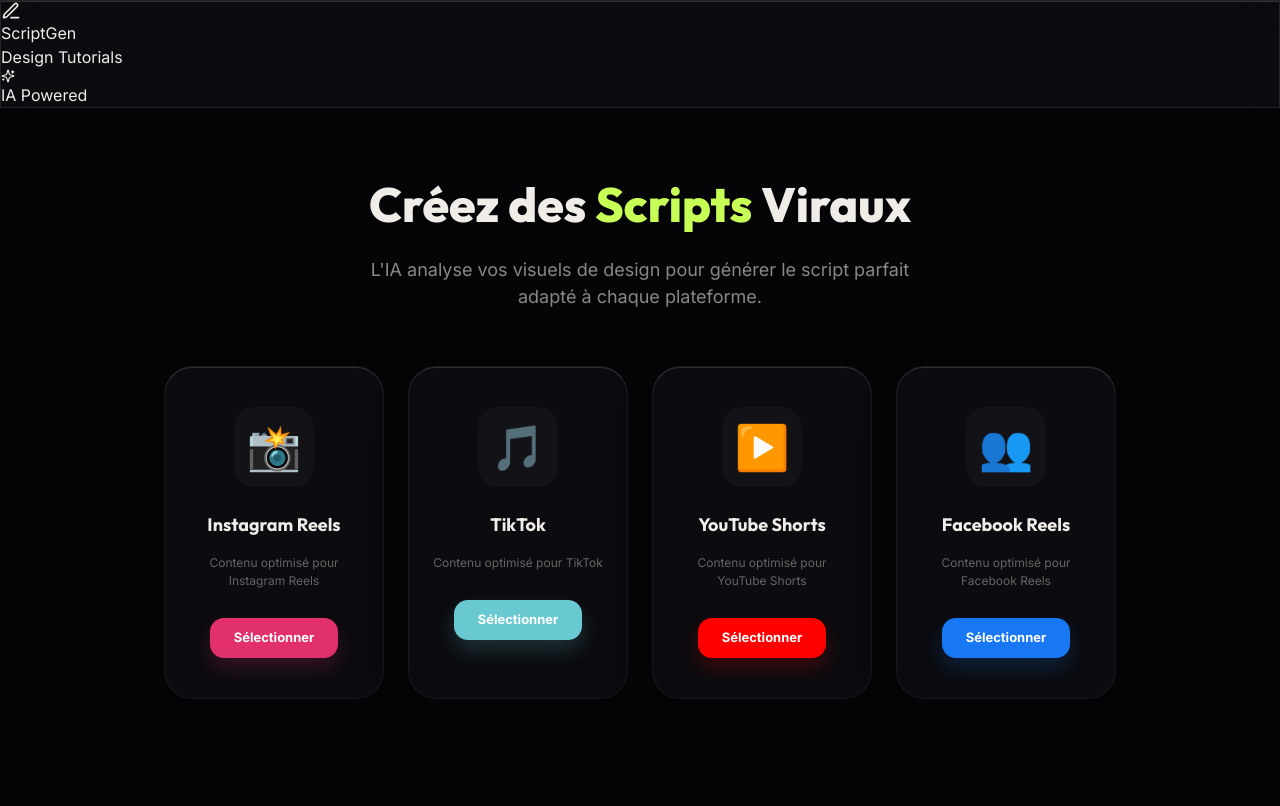
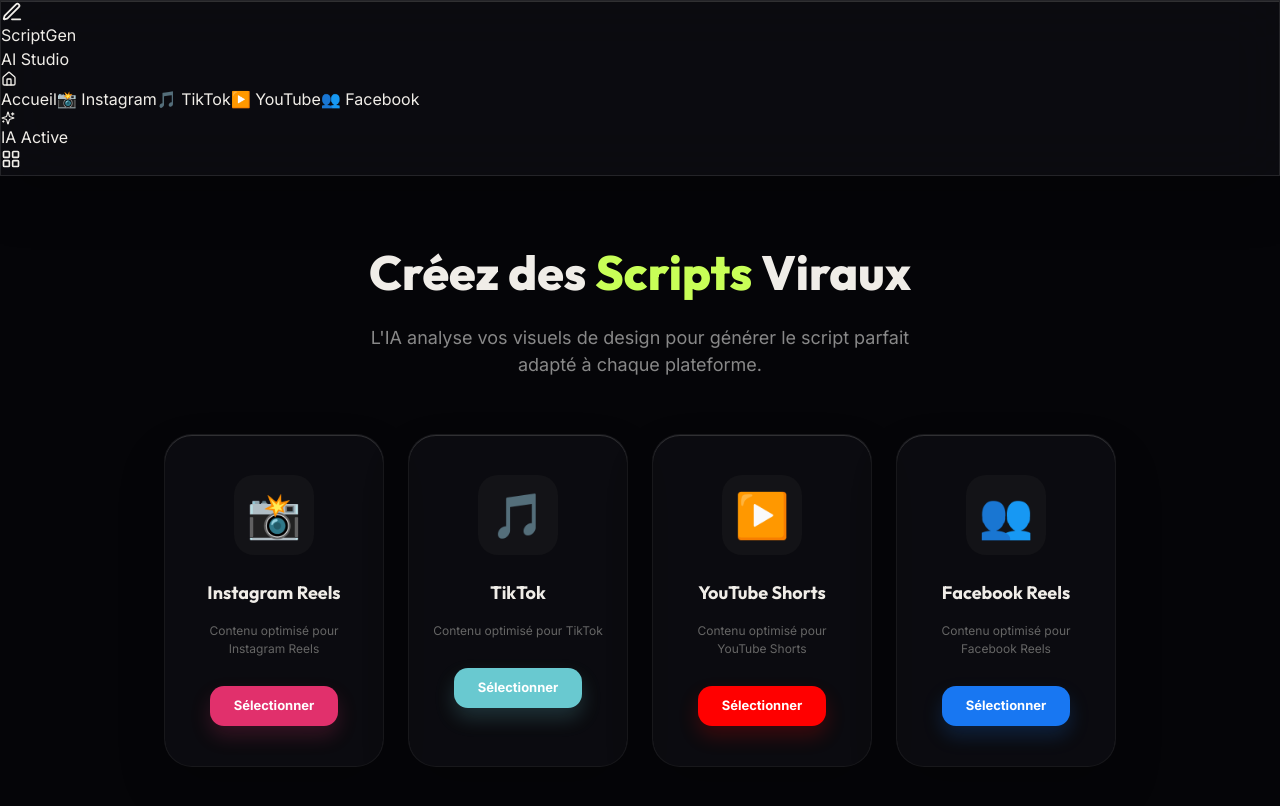
Before and after one commit to jacquesespoir9-wq/script-creator, a React (Vite) app: page / in a window 1280 px wide. Shown: the top 806 px of the page. Built offline with nearby package versions, Linux system fonts and the light colour scheme; no server answers.

Commit message:
[dyad] Amélioration de la barre de navigation avec accès rapide aux plateformes - wrote 1 file(s)

```diff
--- a/src/components/Layout.jsx
+++ b/src/components/Layout.jsx
@@ -1,10 +1,12 @@
 import React from 'react';
-import { useNavigate } from 'react-router-dom';
-import { Sparkles, PenLine } from 'lucide-react';
+import { useNavigate, useLocation } from 'react-router-dom';
+import { Sparkles, PenLine, Home, LayoutGrid } from 'lucide-react';
+import { PLATFORMS } from '../constants';
 import InstallBanner from './InstallBanner';
 
 const Layout = ({ children }) => {
   const navigate = useNavigate();
+  const location = useLocation();
 
   return (
     <div className="relative min-h-screen bg-[#050508] text-[#F0EDE8] overflow-hidden">
@@ -14,26 +16,58 @@ const Layout = ({ children }) => {
       <div className="blob top-[40%] left-[40%] w-[450px] h-[450px] bg-[rgba(225,48,108,0.25)] [animation-delay:-10s]"></div>
 
       {/* Header */}
-      <header className="content-layer glass-panel sticky top-0 z-[100] flex items-center justify-between px-8 py-5 border-none">
-        <div
-          onClick={() => navigate('/')}
-          className="flex items-center gap-3 cursor-pointer"
-        >
-          <div className="w-9 h-9 bg-[#C8FF57] rounded-xl flex items-center justify-center text-[#0D0D0F]">
-            <PenLine size={20} />
+      <header className="sticky top-0 z-[100] w-full px-4 py-4">
+        <div className="max-w-7xl mx-auto glass-panel rounded-3xl px-6 py-3 flex items-center justify-between border-none">
+          {/* Logo */}
+          <div
+            onClick={() => navigate('/')}
+            className="flex items-center gap-3 cursor-pointer group"
+          >
+            <div className="w-10 h-10 bg-[#C8FF57] rounded-2xl flex items-center justify-center text-[#0D0D0F] shadow-[0_0_20px_rgba(200,255,87,0.3)] group-hover:scale-110 transition-transform">
+              <PenLine size={22} />
+            </div>
+            <div className="hidden xs:block">
+              <div className="font-['Outfit'] text-xl font-extrabold tracking-tight leading-none">ScriptGen</div>
+              <div className="text-[10px] text-gray-500 tracking-[0.2em] uppercase mt-1">AI Studio</div>
+            </div>
           </div>
-          <div>
-            <div className="font-['Outfit'] text-lg font-extrabold tracking-tight">ScriptGen</div>
-            <div className="text-[11px] text-gray-500 tracking-widest uppercase hidden sm:block">Design Tutorials</div>
+
+          {/* Desktop Navigation */}
+          <nav className="hidden md:flex items-center gap-1 bg-[#0D0D0F]/50 p-1 rounded-2xl border border-white/5">
+            <button
+              onClick={() => navigate('/')}
+              className={`px-4 py-2 rounded-xl text-sm font-bold transition-all flex items-center gap-2 ${location.pathname === '/' ? 'bg-[#C8FF57] text-[#0D0D0F]' : 'text-gray-400 hover:text-white'}`}
+            >
+              <Home size={16} /> Accueil
+            </button>
+            {PLATFORMS.map(p => (
+              <button
+                key={p.id}
+                onClick={() => navigate(`/${p.id}`)}
+                className={`px-4 py-2 rounded-xl text-sm font-bold transition-all ${location.pathname === `/${p.id}` ? 'bg-white/10 text-white' : 'text-gray-400 hover:text-white hover:bg-white/5'}`}
+              >
+                {p.icon} {p.label.split(' ')[0]}
+              </button>
+            ))}
+          </nav>
+
+          {/* Right Side */}
+          <div className="flex items-center gap-3">
+            <div className="hidden sm:flex items-center gap-2 px-4 py-2 text-[11px] font-bold text-[#C8FF57] bg-[#C8FF57]/10 border border-[#C8FF57]/20 rounded-xl uppercase tracking-wider">
+              <Sparkles size={14} />
+              IA Active
+            </div>
+            <button
+              onClick={() => navigate('/')}
+              className="md:hidden w-10 h-10 flex items-center justify-center rounded-xl bg-white/5 text-gray-400 hover:text-white border border-white/5"
+            >
+              <LayoutGrid size={20} />
+            </button>
           </div>
-        </div>
-        <div className="flex items-center gap-2 px-3 py-1 text-xs text-gray-400 bg-[#141418] border border-[#222] rounded-full">
-          <Sparkles size={14} className="text-[#C8FF57]" />
-          IA Powered
         </div>
       </header>
 
-      <main className="content-layer relative min-h-[calc(100vh-80px)]">
+      <main className="relative z-10">
         {children}
       </main>
 
```
